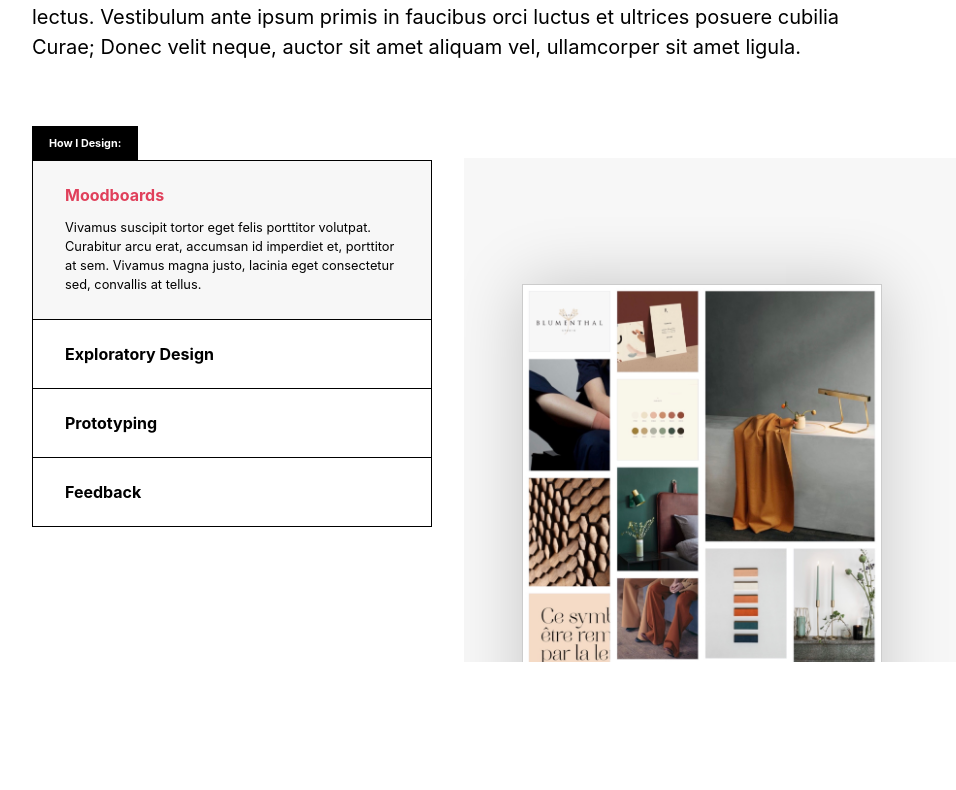
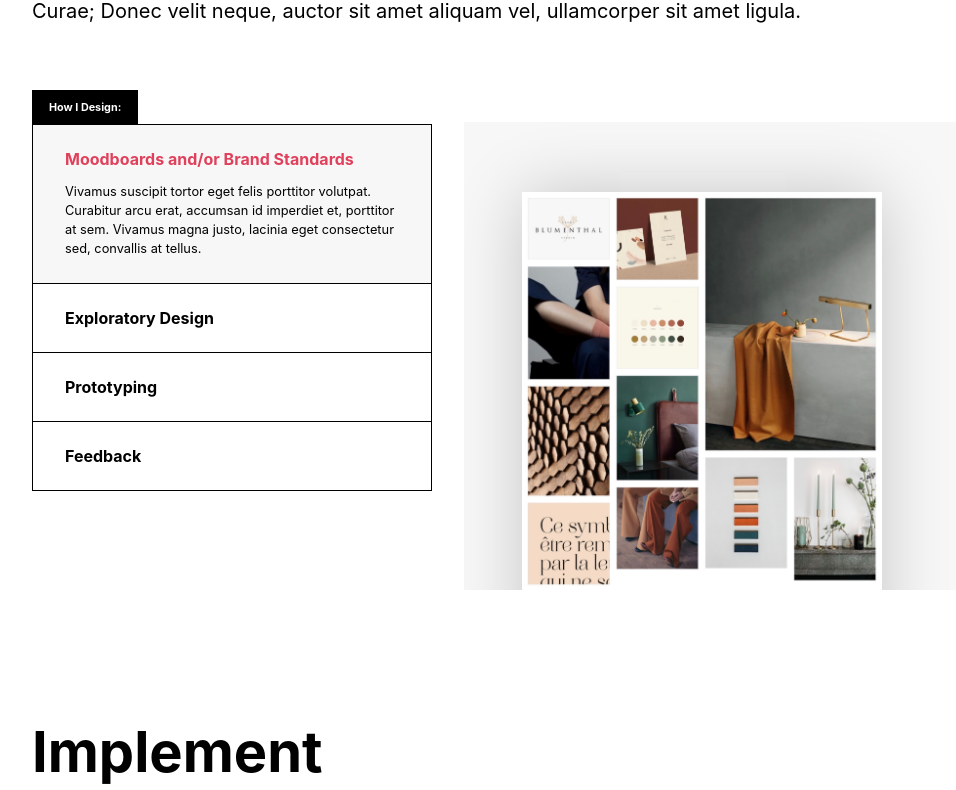
Before and after one commit to lizbryson/process-page, a React (Create React App) app: page / in a window 1280 px wide. Shown: the part 1470-2260 px from the top of the page, without its empty margins (32-988 px from the left). Built offline with nearby package versions, Linux system fonts and the light colour scheme.

Commit message:
add initial animations for work layouts

```diff
--- a/src/App.css
+++ b/src/App.css
@@ -72,7 +72,7 @@ section {
 }
 img {
   max-width: 100%;
-  border: 1px solid #ccc;
+  /* border: 1px solid #ccc; */
 }
 
 .container {
@@ -137,19 +137,19 @@ img {
 }
 .example-image__inner {
   width: 100%;
-  padding-bottom: 70%;
+  padding-bottom: 65%;
   background-color: #f7f7f7;
   position: relative;
   overflow: hidden;
 }
 .example-image__inner:hover div {
-  top: 20%;
+  top: 10%;
   transition: 300ms ease top;
 }
 .example-image__inner div {
   position: absolute;
-  top: 25%;
-  transition: 300ms ease top;
+  top: 15%;
+  transition: 300ms ease top, 300ms ease width 100ms;
   box-shadow: 0 0 64px 0 rgb(0 0 0 / 20%);
 
   left: 8%;
@@ -162,3 +162,9 @@ img {
 .btn-container p:last-child {
   margin-bottom: 0;
 }
+
+
+.is-single .example-image__inner div {
+  width: 84%;
+  transition: 300ms ease-out width 400ms, 300ms ease top !important;
+}
--- a/src/App.js
+++ b/src/App.js
@@ -15,8 +15,8 @@ const strategize = {
     },
     { title: 'Sitemap',
       description: 'For larger website projects, sitemaps provide 30,000 foot view of the scope of work. This holisitc picture keeps me and my cross-functional team members aligned and ensures that no small piece of the proejct gets left behind at launch time.',
-      image: '/sitemap-spreadsheet.jpg'
-
+      style: 'single',
+      image: '/sitemap.jpg'
     },
     {
       title: 'Wireframes',
@@ -32,7 +32,7 @@ const design = {
   intro: 'Curabitur aliquet quam id dui posuere blandit. Donec sollicitudin molestie malesuada. Sed porttitor lectus nibh. Curabitur non nulla sit amet nisl tempus convallis quis ac lectus. Vestibulum ante ipsum primis in faucibus orci luctus et ultrices posuere cubilia Curae; Donec velit neque, auctor sit amet aliquam vel, ullamcorper sit amet ligula.',
   steps: [
     {
-      title: 'Moodboards',
+      title: 'Moodboards and/or Brand Standards',
       description: 'Vivamus suscipit tortor eget felis porttitor volutpat. Curabitur arcu erat, accumsan id imperdiet et, porttitor at sem. Vivamus magna justo, lacinia eget consectetur sed, convallis at tellus.',
       image: '/moodboard.jpg'
     },
@@ -65,7 +65,7 @@ const implement = {
     },
     {
       title: 'Style Guide',
-      description: 'Vivamus suscipit tortor eget felis porttitor volutpat. Curabitur arcu erat, accumsan id imperdiet et, porttitor at sem. Vivamus magna justo, lacinia eget consectetur sed, convallis at tellus.',
+      description: 'Appending brand style guides to include web standards and styles',
     },
     {
       title: 'Documentation',
@@ -88,6 +88,7 @@ const test = {
     {
       title: 'Conversion Tracking',
       description: 'Vivamus suscipit tortor eget felis porttitor volutpat. Curabitur arcu erat, accumsan id imperdiet et, porttitor at sem. Vivamus magna justo, lacinia eget consectetur sed, convallis at tellus.',
+      image: '/analytics.jpg'
     },
     {
       title: 'Direct Feedback',
@@ -106,10 +107,10 @@ function App() {
     <div className="App">
       <header className="App-header">
         <ul className="App-header__nav">
-          <li>Strategize</li>
-          <li>Design</li>
-          <li>Implement</li>
-          <li>Test</li>
+          <li><a href="#strategize">Strategize</a></li>
+          <li><a href="#design">Design</a></li>
+          <li><a href="#implement">Implement</a></li>
+          <li><a href="#test">Test</a></li>
         </ul>
       </header>
       <main className="App-main">
--- a/src/Components/ImageHalf/ImageHalf.js
+++ b/src/Components/ImageHalf/ImageHalf.js
@@ -2,9 +2,9 @@ import { LazyLoadImage } from 'react-lazy-load-image-component';
 import 'react-lazy-load-image-component/src/effects/opacity.css';
 import './ImageHalf.css';
 
-const ImageHalf = ({ image }) => {
+const ImageHalf = ({ image, style }) => {
   return (
-    <div className="example-image">
+    <div className={`example-image is-${style}`}>
       <div className="example-image__inner">
         <div>
           {/* <span className="example-image__dot">
--- a/src/Components/ListItem/ListItem.css
+++ b/src/Components/ListItem/ListItem.css
@@ -17,8 +17,6 @@ li.active a {
   opacity: 0;
   max-height: 0;
   overflow: hidden;
-  /* transition: 300ms ease max-height; */
-
 }
 .btn-container .item__description a {
   /* background-color: #fff; */
--- a/src/Components/ListItem/ListItem.js
+++ b/src/Components/ListItem/ListItem.js
@@ -1,13 +1,14 @@
 import './ListItem.css';
 
-const ListItem = ({ item, index, setImage }) => {
+const ListItem = ({ item, index, setImage, setLayout }) => {
+  console.log(item);
   const handleClick = ({ target }) => {
     let parent = target.parentElement;
     let a = parent.getElementsByClassName("active");
-    console.log(a);
     Array.from(a).forEach(x => x.classList.remove('active'));
+    setImage(item.image);
+    setLayout(item.style);
 
-    setImage(item.image);
     target.classList.toggle('active');
   }
 
--- a/src/Section.js
+++ b/src/Section.js
@@ -6,6 +6,7 @@ import ImageHalf from './Components/ImageHalf/ImageHalf';
 const Section = ({ sectionIndex, content }) => {
 
   const [image, setImage] = useState(content.steps[0].image);
+  const [layout, setLayout] = useState(content.steps[0].style || 'double');
 
   useEffect(() => {
     content.steps.forEach(item => {
@@ -14,10 +15,10 @@ const Section = ({ sectionIndex, content }) => {
     })
   }, [content.steps])
 
-  const sectionSteps = content.steps.map((item, index) => <ListItem key={'toggle_' + index} item={item} index={index} setImage={setImage} />);
+  const sectionSteps = content.steps.map((item, index) => <ListItem key={'toggle_' + index} item={item} index={index} setImage={setImage} setLayout={setLayout} />);
 
   return (
-  <section>
+    <section id={content.title.toLowerCase()}>
       <div className="container">
         <div className="section-header">
           <p className="step">{sectionIndex}</p>
@@ -29,7 +30,7 @@ const Section = ({ sectionIndex, content }) => {
             <li>How I {content.title}:</li>
             { sectionSteps }
           </ul>
-          <ImageHalf image={image} />
+          <ImageHalf image={image} style={layout} />
         </div>
 
       </div>
```
Also changed, not shown: public/analytics.jpg (added).
